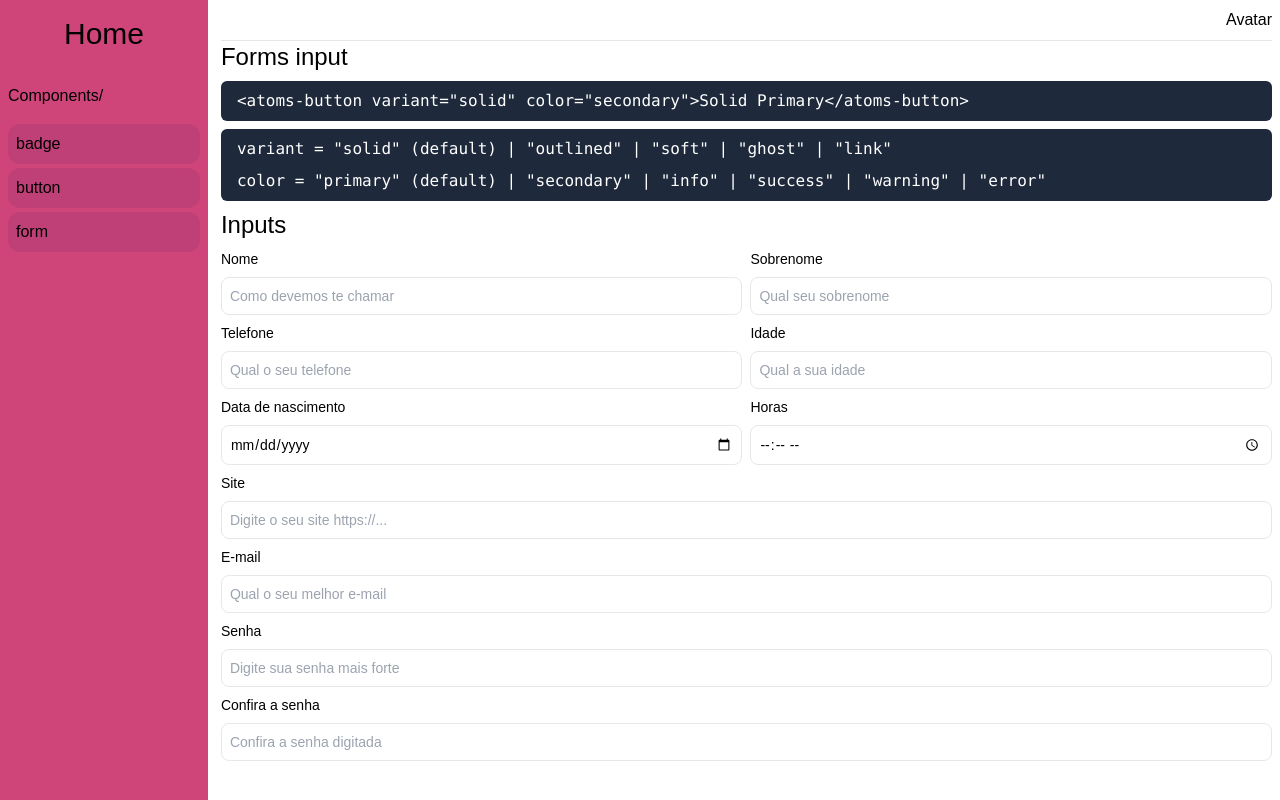
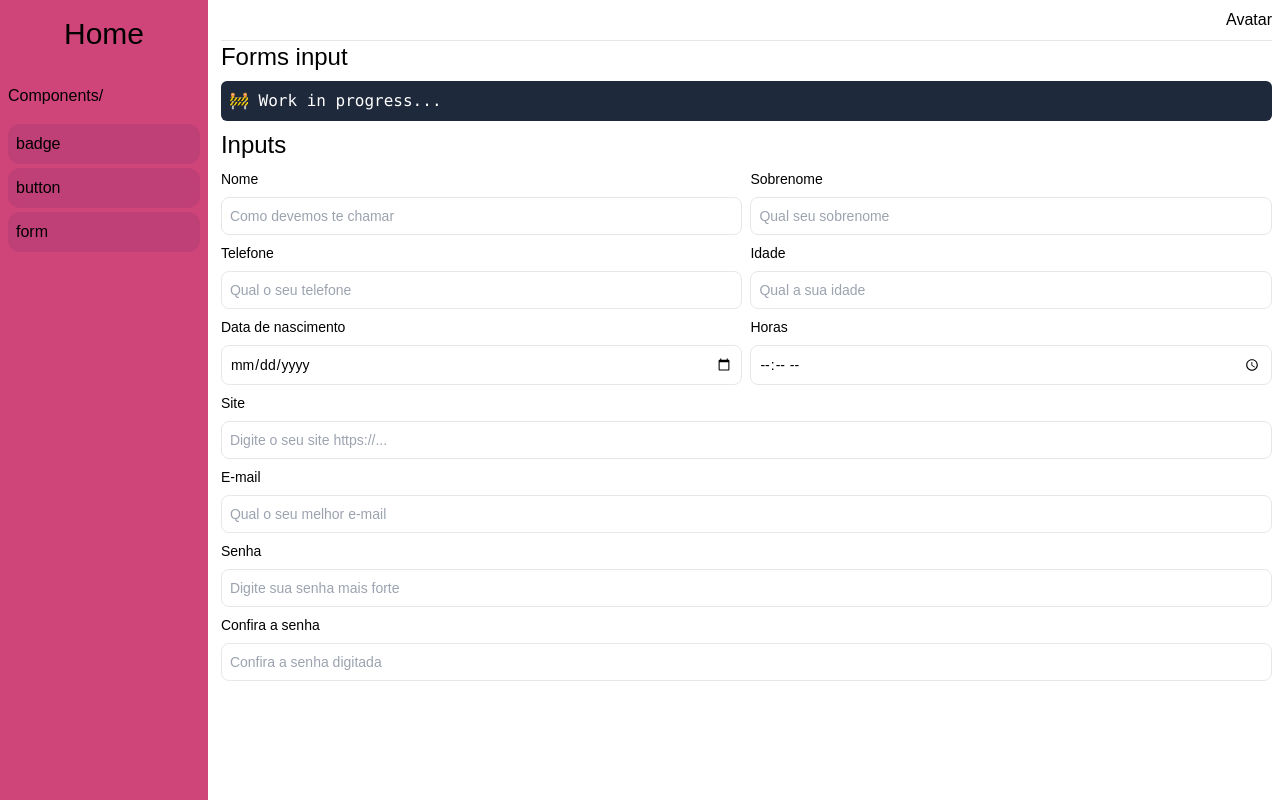
Before and after one commit to fernandoprestes/boilerplate-nuxt3, a Nuxt app: page /components/form in a window 1280 px wide. Built offline with nearby package versions, Linux system fonts and the light colour scheme.

Commit message:
feat: add text status

```diff
--- a/pages/components/form.vue
+++ b/pages/components/form.vue
@@ -7,13 +7,8 @@
   <div class="container text-left space-y-2">
     <h2 class="text-2xl">Forms input</h2>
 
-    <div class="flex flex-col text-white bg-slate-800 font-mono px-4 py-2 gap-2 sm:rounded-md">
-      <code>&lt;atoms-button variant="solid" color="secondary"&gt;Solid Primary&lt;&sol;atoms-button&gt;</code>
-    </div>
-    <div class="flex flex-col text-white bg-slate-800 font-mono px-4 py-2 gap-2 sm:rounded-md">
-      <p>variant = "solid" (default) | "outlined" | "soft" | "ghost" | "link"</p>
-      <p>color = "primary" (default) | "secondary" | "info" | "success" | "warning" | "error"</p>
-    </div>
+    <div class="bg-slate-800 p-2 rounded-md text-white w-full font-mono">🚧 Work in progress...</div>
+
     <div class="container text-left space-y-2">
       <h2 class="text-2xl">Inputs</h2>
       <div class="grid grid-cols-2 gap-2">
--- a/pages/index.vue
+++ b/pages/index.vue
@@ -6,5 +6,6 @@
 <template>
   <div class="flex items-center flex-col justify-center container space-y-4">
     <h1 class="text-display-2xl font-bold text-primary">Boilerplate Nuxt3</h1>
+    <div class="bg-slate-800 p-2 rounded-md text-white w-full font-mono">🚧 Work in progress...</div>
   </div>
 </template>
```
